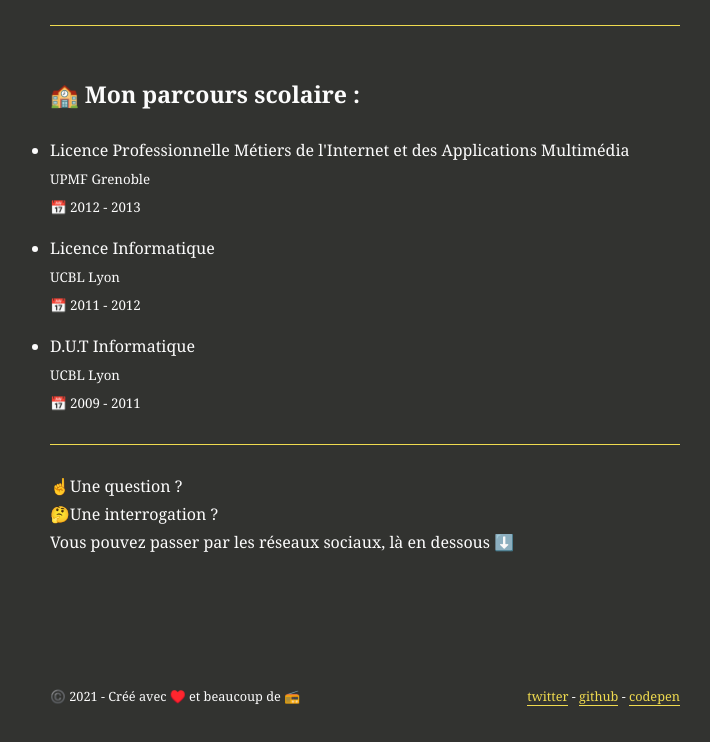
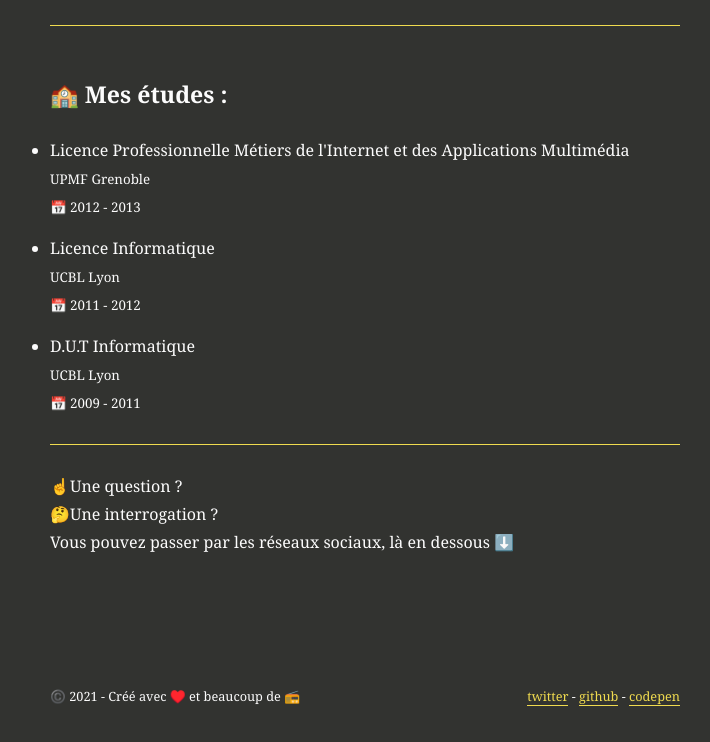
Before and after one commit to florentbarriol/portfolio-v3, a Gatsby site: page /about in a window 1280 px wide. Shown: the part 1569-2311 px from the top of the page, without its empty margins (275-985 px from the left). Built offline with nearby package versions, Linux system fonts and the light colour scheme; Gatsby itself is replaced by a stand-in of ours; some packages are replaced by stand-ins of ours.

Commit message:
move home section

```diff
--- a/src/components/studies.js
+++ b/src/components/studies.js
@@ -7,7 +7,7 @@ export default () => (
       <span aria-label="Mon parcours" role="img">
         ‍🏫
       </span>{' '}
-      Mon parcours scolaire :{' '}
+      Mes études :{' '}
     </h3>
     <ul>
       {STUDIES.map(study => (
--- a/src/pages/index.js
+++ b/src/pages/index.js
@@ -54,8 +54,7 @@ const Home = ({ data, location }) => {
       </p>
       <hr />
       <Works />
-      <hr />
-      <Studies />
+
       <hr />
       <h3>
         <span aria-label="Blog" role="img">
@@ -105,6 +104,8 @@ const Home = ({ data, location }) => {
           </article>
         );
       })}
+      <hr />
+      <Studies />
     </Layout>
   );
 };
```
